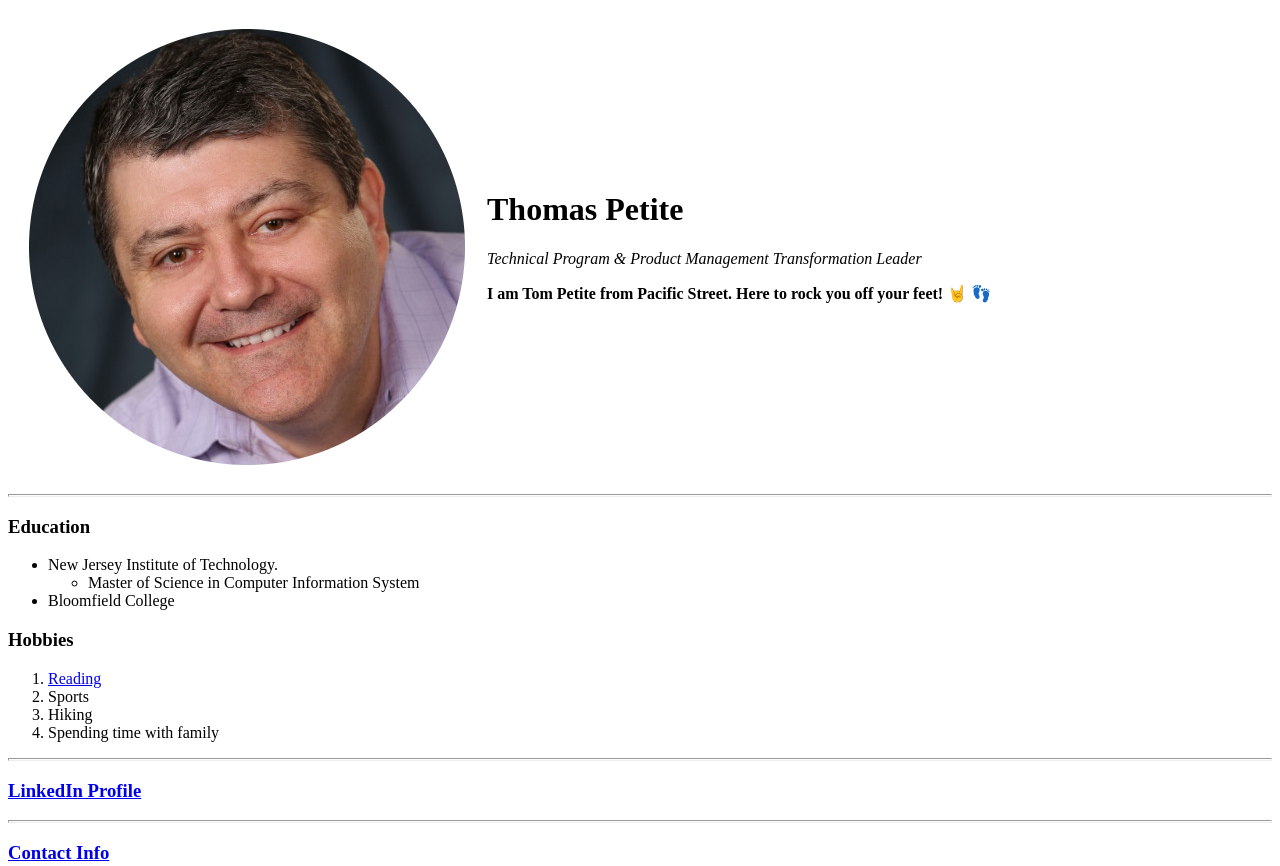
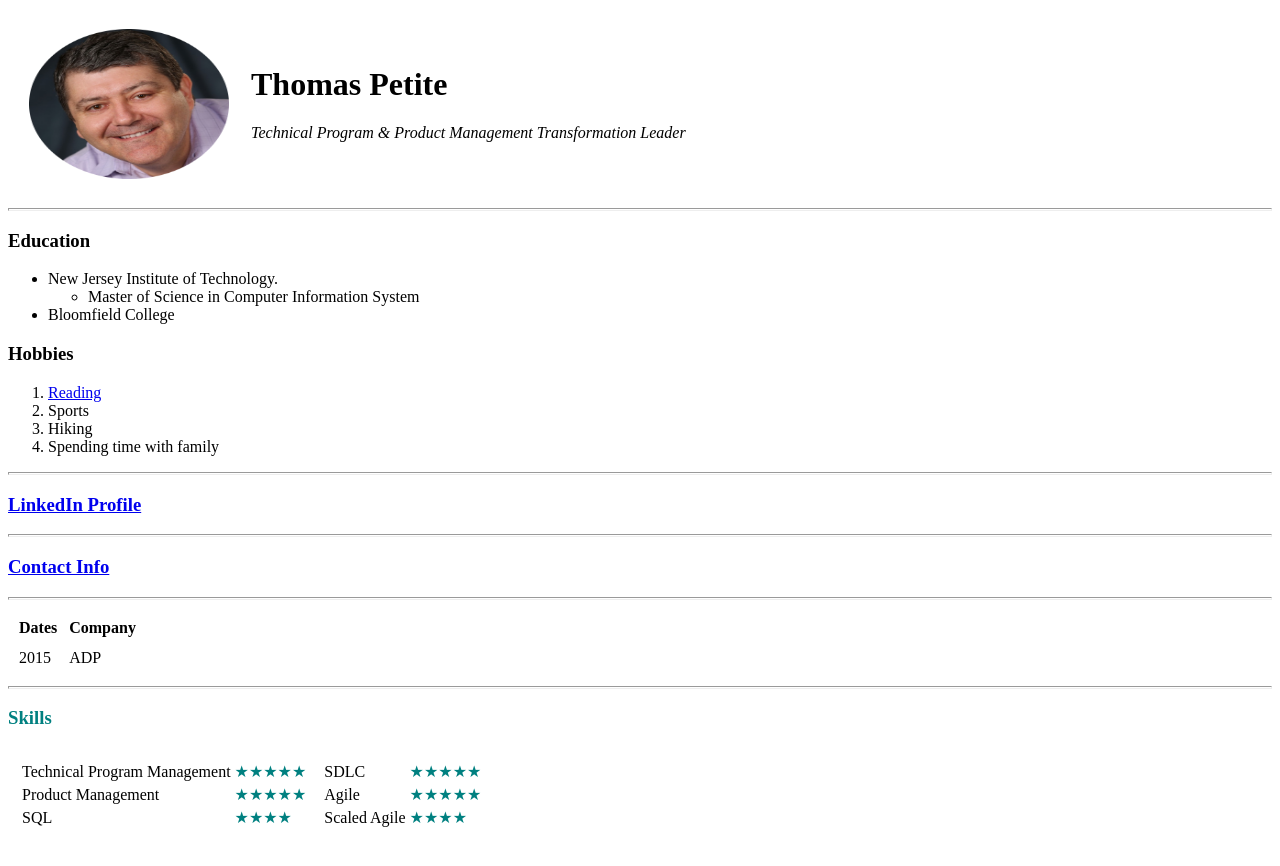
Before and after one commit to petitet/cv, a plain HTML site: page index.html in a window 1280 px wide. Shown: the top 866 px of the page. Drawn offline with Linux system fonts and the light colour scheme.

Commit message:
Update index.html

```diff
--- a/index.html
+++ b/index.html
@@ -7,12 +7,16 @@
         <table cellspacing="20">
             <tr>
                 <!-- <img src="images/petite hey-modified.png" alt="tom petite profile pcture" />  -->
-                <td><img src="images/petite profile-modified.png" alt="tom petite profile pcture" /></td>
+                <td>
+                    <img src="images/petite profile-modified.png"
+                         alt="tom petite profile pcture"
+                         width="200"
+                         height="150"/>
+                </td>
 
                 <td>
                     <h1>Thomas Petite</h1>
                     <p><em>Technical Program & Product Management Transformation Leader</em></p>
-                    <p><strong>I am Tom Petite from Pacific Street. Here to rock you off your feet! 🤘 👣 </strong></p>
                 </td>
             </tr>
         </table>
```
